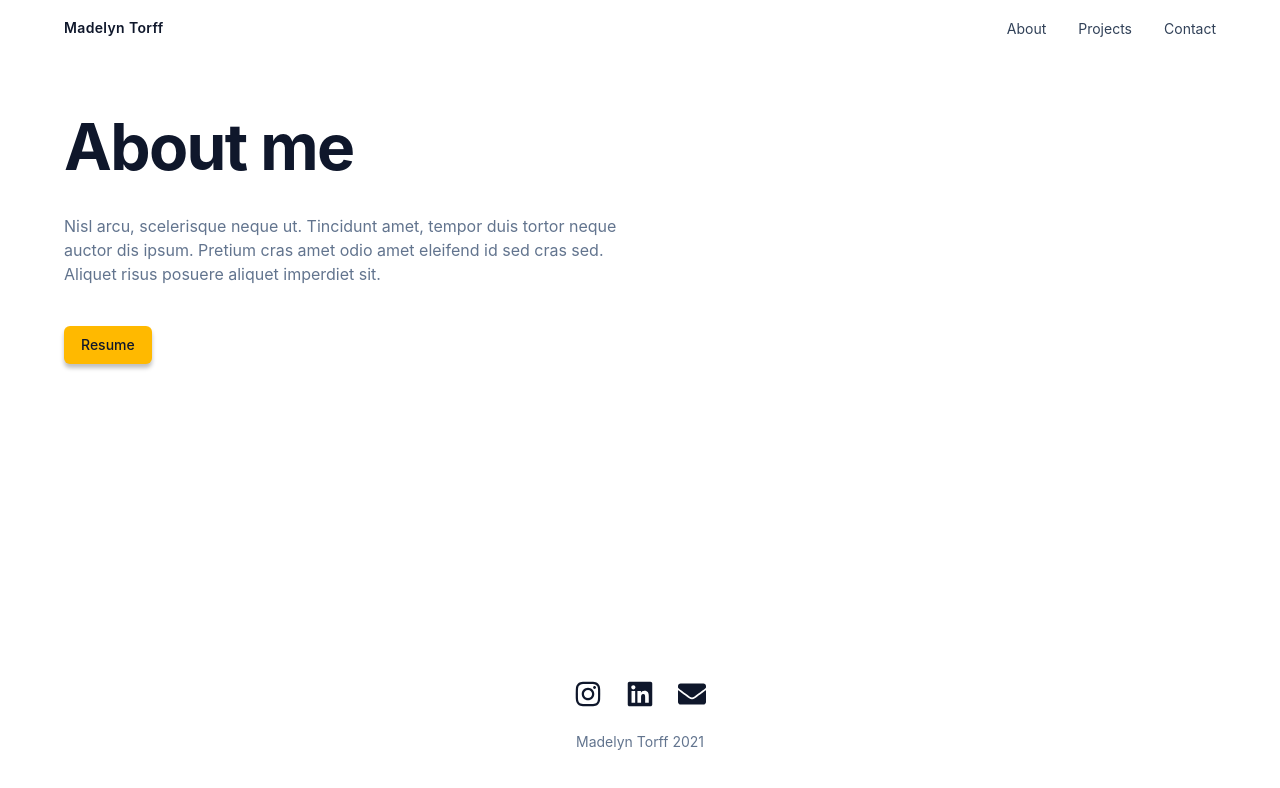
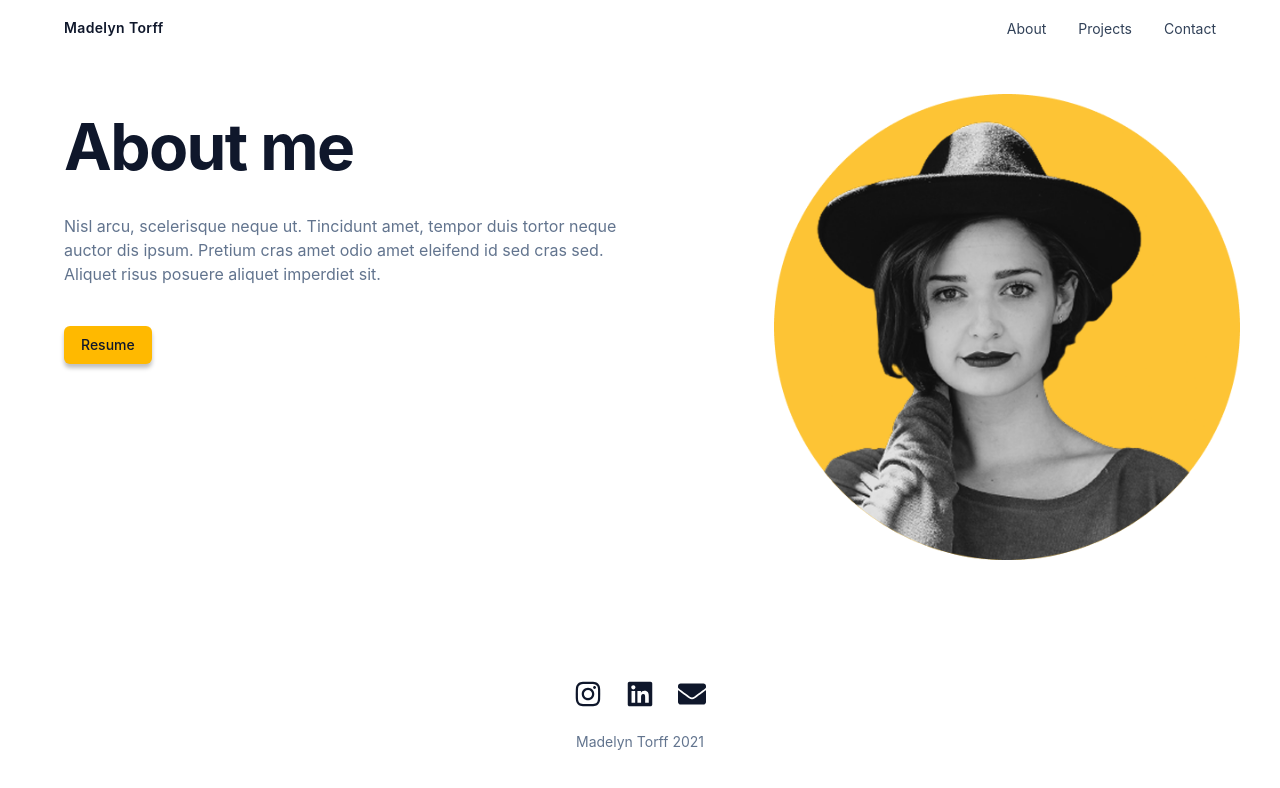
Before and after one commit to ErYors/portfolio, a React app: page /about in a window 1280 px wide. Shown: the top 788 px of the page. Built offline with nearby package versions, Linux system fonts and the light colour scheme; the HTML template or start-up script is replaced by a standard one.

Commit message:
add: composant AboutPortrait sur la page About

```diff
--- a/src/components/AboutMe.jsx
+++ b/src/components/AboutMe.jsx
@@ -2,7 +2,7 @@
 
 export default function AboutMe() {
   return (
-    <section className="relative z-10 max-w-300 mx-auto px-6 pt-10 pb-16 sm:pt-14 sm:pb-24">
+    <section className="relative z-10 pt-10 pb-16 sm:pt-14 sm:pb-24">
       <div className="max-w-147">
         <h1 className="text-[clamp(2.25rem,5vw,4.5rem)] font-bold leading-[1.1] tracking-tight text-slate-900">
           About me
--- /dev/null
+++ b/src/components/AboutPortrait.jsx
@@ -0,0 +1,18 @@
+import circle from '../assets/about-circle.png'
+import portrait from '../assets/about-portrait.png'
+
+export default function AboutPortrait() {
+  return (
+    <div
+      aria-hidden
+      className="pointer-events-none absolute top-9.5 right-0 hidden lg:block w-[36.4vw]"
+    >
+      <img src={circle} alt="" className="w-full h-auto" />
+      <img
+        src={portrait}
+        alt=""
+        className="absolute inset-0 w-full h-auto"
+      />
+    </div>
+  )
+}
--- a/src/pages/About.jsx
+++ b/src/pages/About.jsx
@@ -1,5 +1,11 @@
 import AboutMe from '../components/AboutMe'
+import AboutPortrait from '../components/AboutPortrait'
 
 export default function About() {
-  return <AboutMe />
+  return (
+    <div className="relative max-w-300 mx-auto px-6">
+      <AboutPortrait />
+      <AboutMe />
+    </div>
+  )
 }
```
Also changed, not shown: src/assets/about-circle.png (added), src/assets/about-portrait.png (added).
